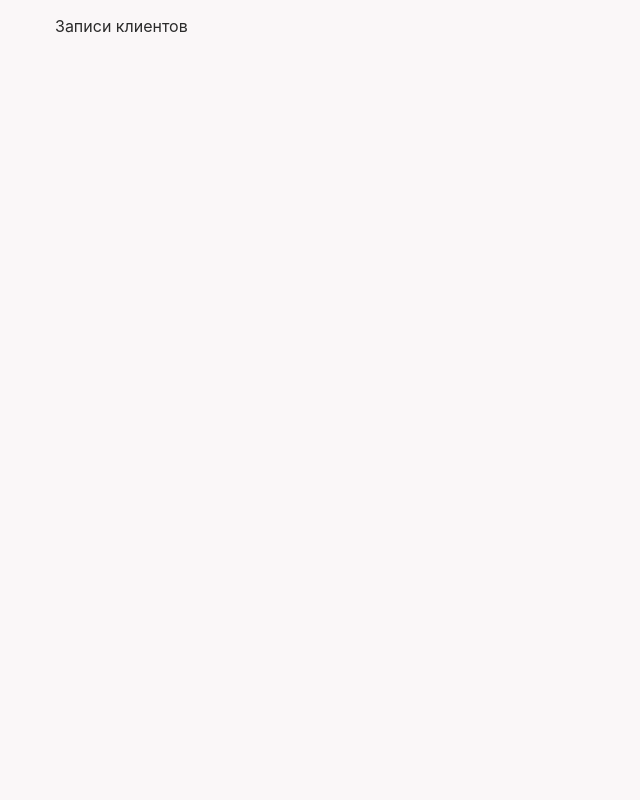
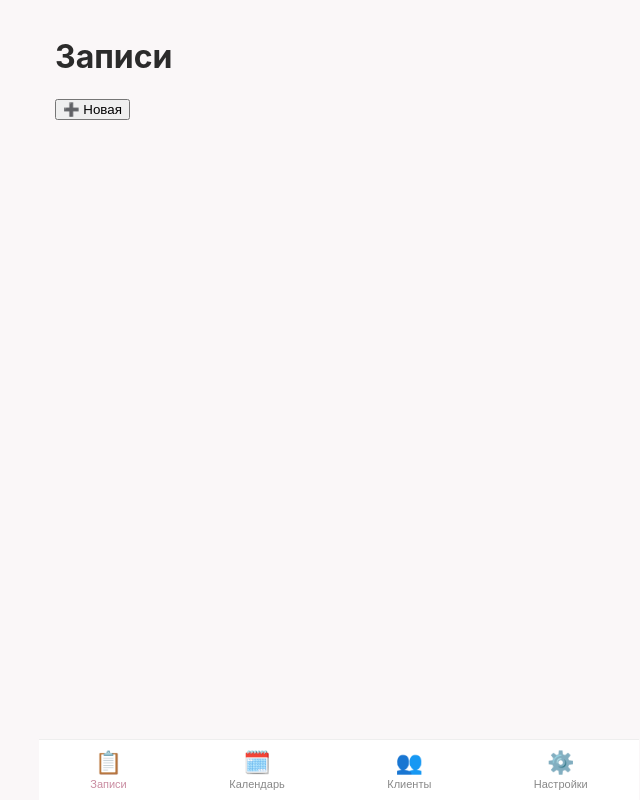
Before and after one commit to vakulenkovova80-code/zapisi-klientov, a React (Vite) app: page / in a window 1280 px wide. Shown: the whole page, without its empty margins (301-941 px from the left). Built offline with nearby package versions, Linux system fonts and the light colour scheme.

Commit message:
feat: оболочка приложения и нижняя навигация
Co-Authored-By: Claude Sonnet 4.6 <noreply@anthropic.com>

```diff
--- a/src/App.jsx
+++ b/src/App.jsx
@@ -1,3 +1,48 @@
+import { useState } from 'react'
+import BottomNav from './components/BottomNav.jsx'
+import UpcomingView from './components/UpcomingView.jsx'
+import CalendarView from './components/CalendarView.jsx'
+import ClientsView from './components/ClientsView.jsx'
+import SettingsView from './components/SettingsView.jsx'
+import AppointmentForm from './components/AppointmentForm.jsx'
+import AppointmentCard from './components/AppointmentCard.jsx'
+
 export default function App() {
-  return <div className="app">Записи клиентов</div>
+  const [tab, setTab] = useState('upcoming')
+  // overlay: null | {mode:'new'} | {mode:'edit', id} | {mode:'view', id}
+  const [overlay, setOverlay] = useState(null)
+  const [refresh, setRefresh] = useState(0)
+  const reload = () => setRefresh(n => n + 1)
+
+  const openNew = () => setOverlay({ mode: 'new' })
+  const openView = (id) => setOverlay({ mode: 'view', id })
+  const openEdit = (id) => setOverlay({ mode: 'edit', id })
+  const closeOverlay = () => setOverlay(null)
+
+  return (
+    <div className="app">
+      {tab === 'upcoming' && <UpcomingView key={refresh} onOpen={openView} onNew={openNew} />}
+      {tab === 'calendar' && <CalendarView key={refresh} onOpen={openView} />}
+      {tab === 'clients' && <ClientsView key={refresh} onOpen={openView} />}
+      {tab === 'settings' && <SettingsView key={refresh} onChanged={reload} />}
+
+      {overlay && (overlay.mode === 'new' || overlay.mode === 'edit') && (
+        <AppointmentForm
+          id={overlay.mode === 'edit' ? overlay.id : null}
+          onSaved={() => { closeOverlay(); reload() }}
+          onCancel={closeOverlay}
+        />
+      )}
+      {overlay && overlay.mode === 'view' && (
+        <AppointmentCard
+          id={overlay.id}
+          onEdit={() => openEdit(overlay.id)}
+          onDeleted={() => { closeOverlay(); reload() }}
+          onClose={closeOverlay}
+        />
+      )}
+
+      {!overlay && <BottomNav active={tab} onChange={setTab} />}
+    </div>
+  )
 }
--- /dev/null
+++ b/src/components/AppointmentCard.jsx
@@ -0,0 +1,3 @@
+export default function AppointmentCard({ onClose }) {
+  return <div><h1>Карточка</h1><button onClick={onClose}>Закрыть</button></div>
+}
--- /dev/null
+++ b/src/components/AppointmentForm.jsx
@@ -0,0 +1,3 @@
+export default function AppointmentForm({ onCancel }) {
+  return <div><h1>Запись</h1><button onClick={onCancel}>Отмена</button></div>
+}
--- /dev/null
+++ b/src/components/BottomNav.jsx
@@ -0,0 +1,23 @@
+const TABS = [
+  { key: 'upcoming', label: 'Записи', icon: '📋' },
+  { key: 'calendar', label: 'Календарь', icon: '🗓️' },
+  { key: 'clients', label: 'Клиенты', icon: '👥' },
+  { key: 'settings', label: 'Настройки', icon: '⚙️' }
+]
+
+export default function BottomNav({ active, onChange }) {
+  return (
+    <nav className="bottom-nav">
+      {TABS.map(t => (
+        <button
+          key={t.key}
+          className={`nav-item ${active === t.key ? 'active' : ''}`}
+          onClick={() => onChange(t.key)}
+        >
+          <span className="nav-icon">{t.icon}</span>
+          <span className="nav-label">{t.label}</span>
+        </button>
+      ))}
+    </nav>
+  )
+}
--- /dev/null
+++ b/src/components/CalendarView.jsx
@@ -0,0 +1 @@
+export default function CalendarView() { return <div><h1>Календарь</h1></div> }
--- /dev/null
+++ b/src/components/ClientsView.jsx
@@ -0,0 +1 @@
+export default function ClientsView() { return <div><h1>Клиенты</h1></div> }
--- /dev/null
+++ b/src/components/SettingsView.jsx
@@ -0,0 +1 @@
+export default function SettingsView() { return <div><h1>Настройки</h1></div> }
--- /dev/null
+++ b/src/components/UpcomingView.jsx
@@ -0,0 +1,3 @@
+export default function UpcomingView({ onNew }) {
+  return <div><h1>Записи</h1><button onClick={onNew}>➕ Новая</button></div>
+}
--- a/src/styles.css
+++ b/src/styles.css
@@ -2,3 +2,16 @@
 * { box-sizing: border-box; }
 body { margin: 0; font-family: -apple-system, system-ui, sans-serif; background: var(--bg); color: var(--text); }
 .app { max-width: 600px; margin: 0 auto; padding: 16px 16px 88px; }
+
+.bottom-nav {
+  position: fixed; left: 0; right: 0; bottom: 0;
+  display: flex; justify-content: space-around;
+  background: #fff; border-top: 1px solid #eee;
+  padding: 6px 0 calc(6px + env(safe-area-inset-bottom));
+  max-width: 600px; margin: 0 auto;
+}
+.nav-item { background: none; border: none; display: flex; flex-direction: column;
+  align-items: center; gap: 2px; font-size: 11px; color: #888; padding: 4px 10px; }
+.nav-item.active { color: var(--accent); }
+.nav-icon { font-size: 22px; }
+button { cursor: pointer; }
```
